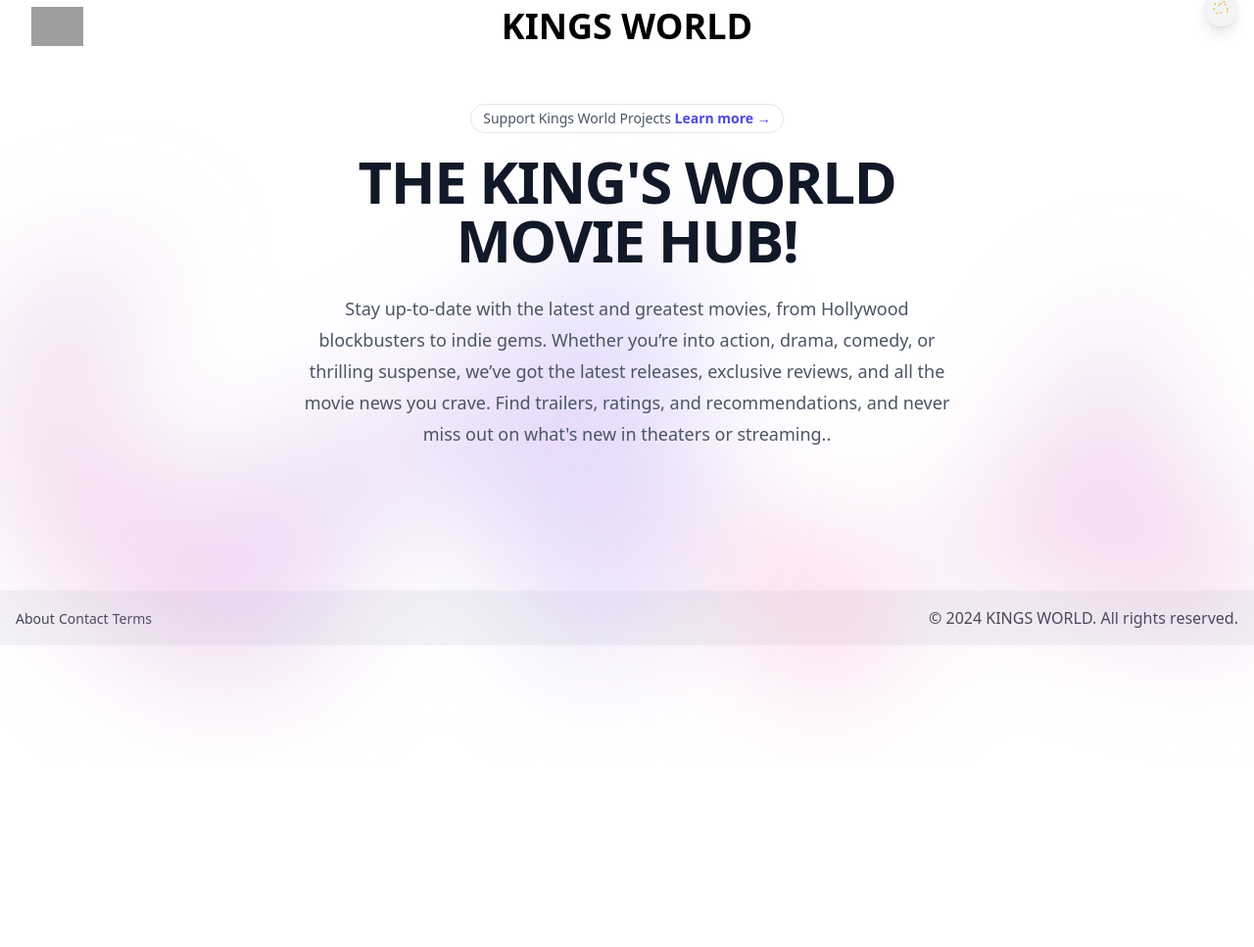
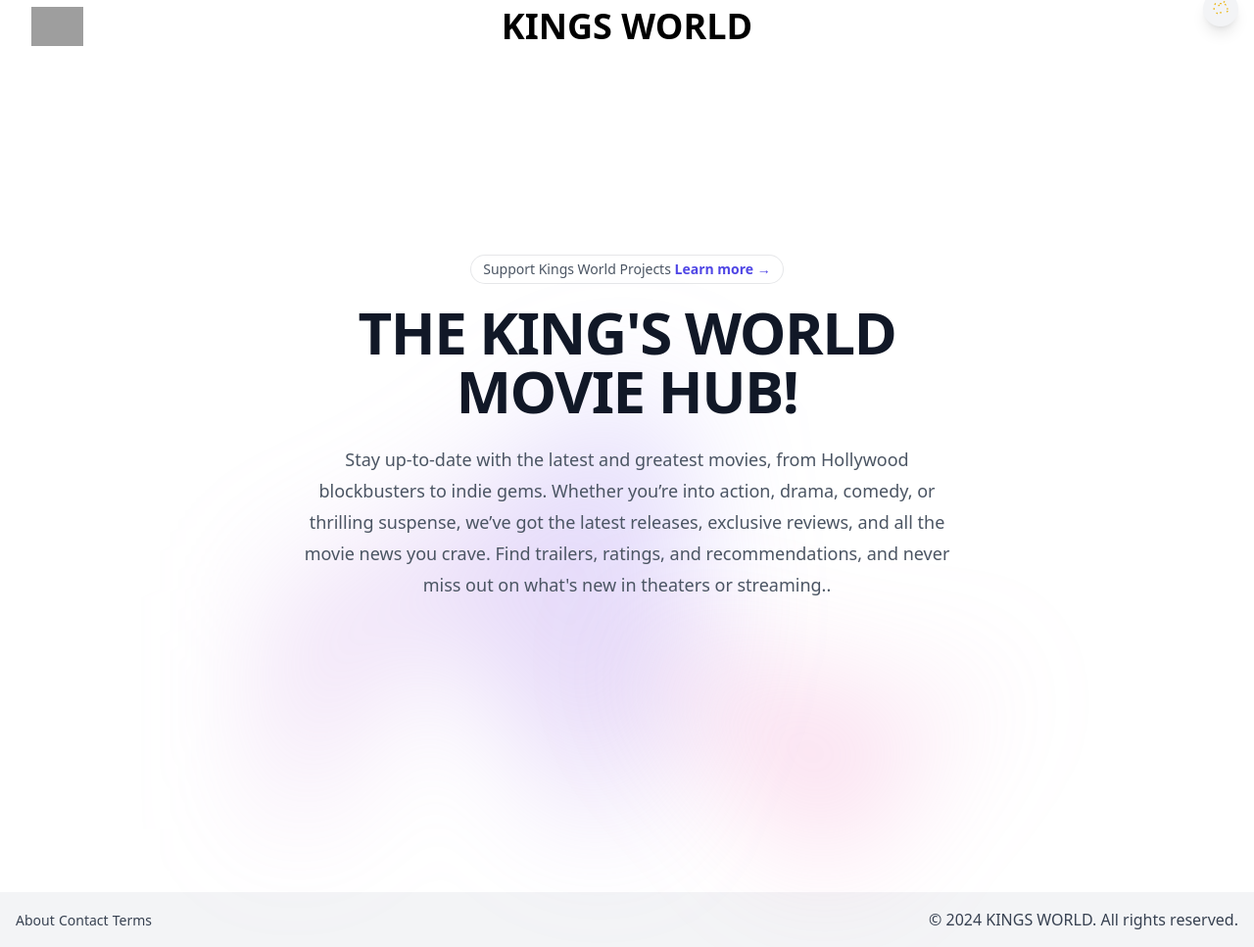
Before and after one commit to kingsleyesisi/Latest_Movies, a Django app: page / in a window 1280 px wide. Shown: the part 17-984 px from the top of the page at 98% size. Before the commit the page ends 729 px from the top, so only its background shows below. Run offline with Django 5.2, Linux system fonts and the light colour scheme; parts of the project's set-up code (start-up, migrations or seed data) failed here and were passed over; some libraries are stand-ins or nearby versions; grey boxes are pictures that could not be loaded.

Commit message:
Update index.html

```diff
--- a/Latest_movies/templates/index.html
+++ b/Latest_movies/templates/index.html
@@ -45,7 +45,7 @@
 
 
 <!-- Section for the movies grid -->
-  <section class="w-screen bg">
+  <section class="h-screen flex flex-col justify-center items-center w-screen bg">
     <div class="relative isolate px-4 pt-5 lg:px-5">
       <div class="absolute inset-x-0 -top-30 -z-10 transform-gpu overflow-hidden blur-3xl sm:-top-8" aria-hidden="true">
         <div class="relative left-[calc(50%-11rem)] aspect-[1155/678] w-[36.125rem] -translate-x-1/2 rotate-[30deg] bg-gradient-to-tr from-[#ff80b5] to-[#9089fc] opacity-30 sm:left-[calc(50%-30rem)] sm:w-[72.1875rem]" style="clip-path: polygon(74.1% 44.1%, 100% 61.6%, 97.5% 26.9%, 85.5% 0.1%, 80.7% 2%, 72.5% 32.5%, 60.2% 62.4%, 52.4% 68.1%, 47.5% 58.3%, 45.2% 34.5%, 27.5% 76.7%, 0.1% 64.9%, 17.9% 100%, 27.6% 76.8%, 76.1% 97.7%, 74.1% 44.1%)"></div>
```
